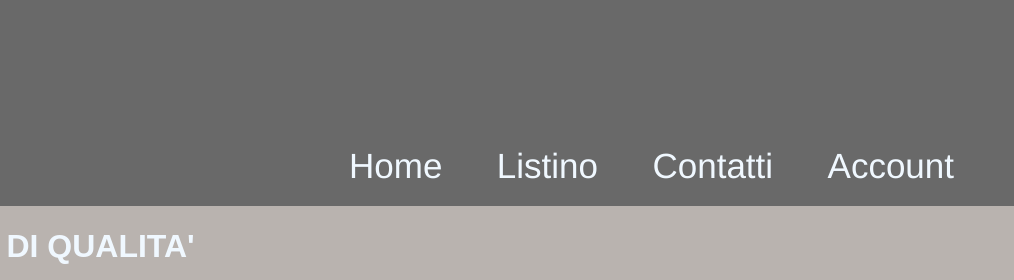
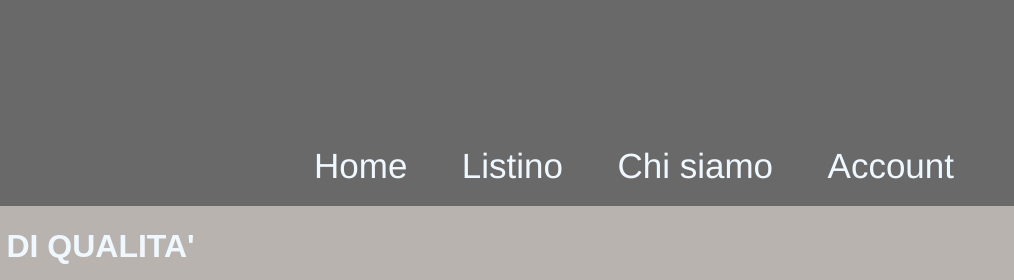
Before and after one commit to GabrieleCaruso2602/GabrieleCaruso2602.github.io, a plain HTML site: page index.html in a window 1280 px wide. Shown: the top 280 px of the page, 266-1280 px from the left. Drawn offline with Linux system fonts and the light colour scheme.

Commit message:
Update index.html

```diff
--- a/index.html
+++ b/index.html
@@ -54,7 +54,7 @@
             <img class="logo" src="images/Logo.png" alt="logo" style=" height: 15%; width: 15%; padding-top: 20px;" />
             <div class="navigazione">
                 <a href="index.html"> Home</a>  <a href="Listino.html">Listino</a>
-                <a href="Contatti.html">Contatti</a>  <a href="Account.html">Account</a>
+                <a href="Chi siamo.html">Chi siamo</a>  <a href="Account.html">Account</a>
             </div>
         </div>
 
```
